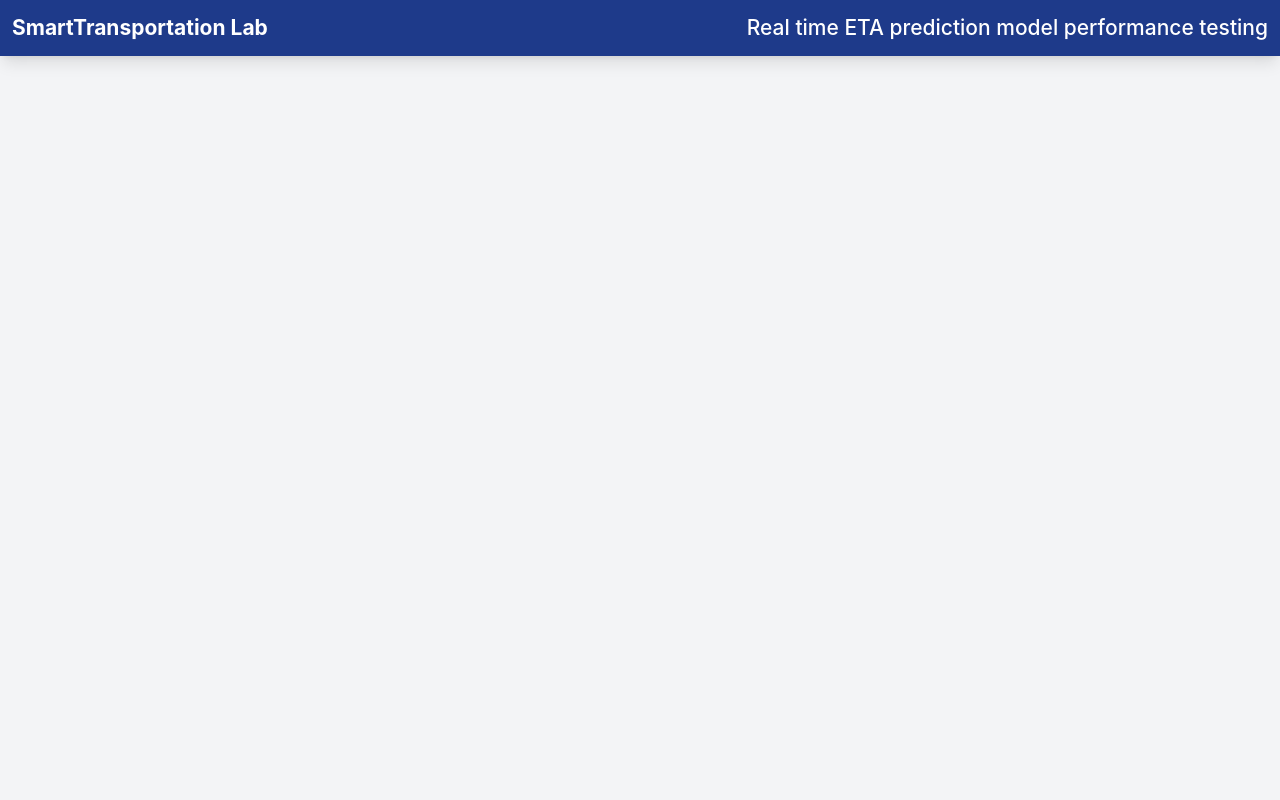
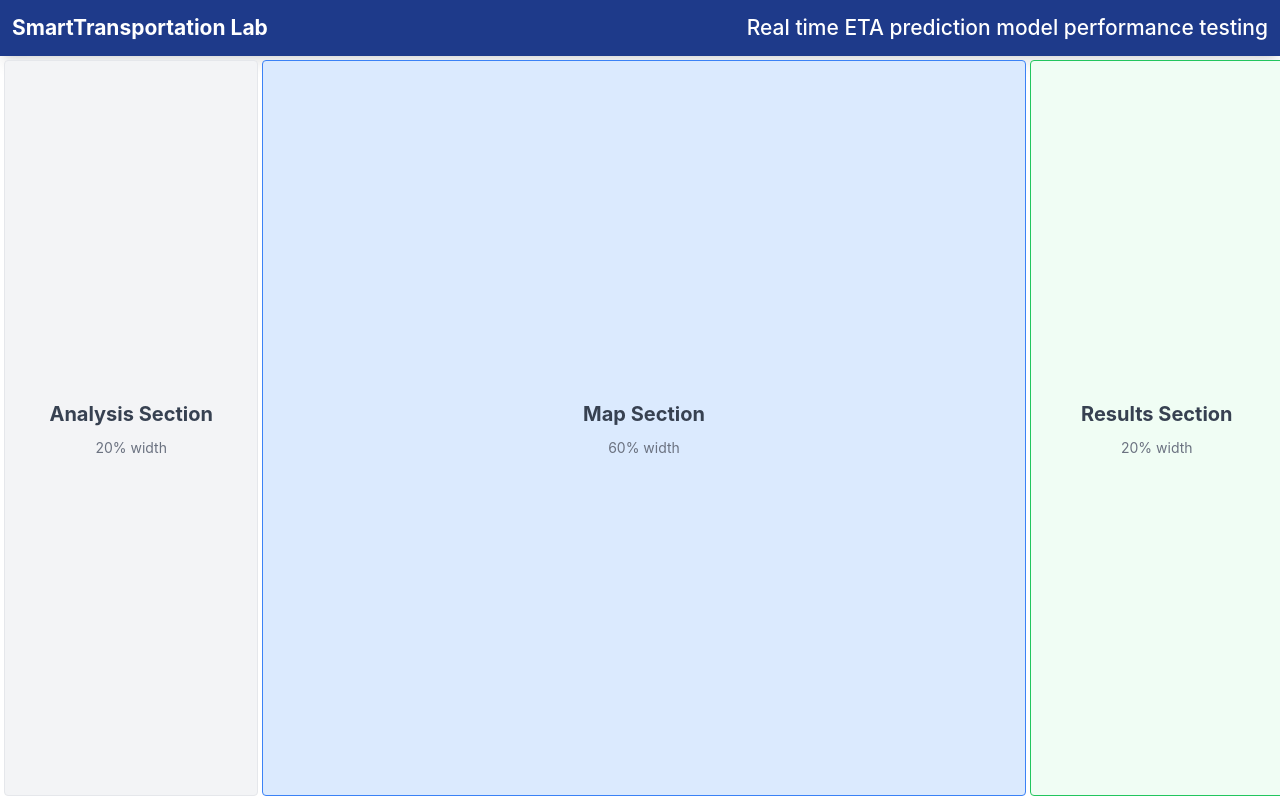
Before and after one commit to Ruppin-SmartTransportation/TrafficLab, a Vue app in the folder frontend/: page /sim-demo in a window 1280 px wide. Built offline with nearby package versions, Linux system fonts and the light colour scheme.

Commit message:
basic sections split

```diff
--- a/frontend/src/components/SimDemoPage.vue
+++ b/frontend/src/components/SimDemoPage.vue
@@ -1,5 +1,5 @@
 <template>
-  <div class="min-h-screen bg-gray-100">
+  <div class="app-container">
     <!-- Navigation -->
     <nav class="bg-blue-900 text-white shadow-lg">
       <div class="w-full px-2 xs:px-3 sm:px-4 md:px-6 lg:px-8 xl:px-12 2xl:px-16 3xl:px-20 4xl:px-24">
@@ -21,6 +21,35 @@
         </div>
       </div>
     </nav>
+
+    <!-- Main Content Section -->
+    <div class="main-content">
+      <div class="content-grid">
+        <!-- Analysis Section - 20% -->
+        <div class="analysis-section">
+          <div class="section-placeholder">
+            <h3>Analysis Section</h3>
+            <p>20% width</p>
+          </div>
+        </div>
+
+        <!-- Map Section - 60% -->
+        <div class="map-section">
+          <div class="section-placeholder">
+            <h3>Map Section</h3>
+            <p>60% width</p>
+          </div>
+        </div>
+
+        <!-- Results Section - 20% -->
+        <div class="results-section">
+          <div class="section-placeholder">
+            <h3>Results Section</h3>
+            <p>20% width</p>
+          </div>
+        </div>
+      </div>
+    </div>
 
   </div>
 </template>
@@ -165,6 +194,19 @@ export default {
 </script>
 
 <style scoped>
+/* ===== APP CONTAINER ===== */
+.app-container {
+  height: 100vh;
+  width: 100vw;
+  display: flex;
+  flex-direction: column;
+  overflow: hidden;
+  margin: 0;
+  padding: 0;
+}
+
+/* Prevent scroll bars for this component */
+
 /* Responsive utilities and edge case handling */
 
 /* ===== HEADER GRID LAYOUT ===== */
@@ -281,7 +323,7 @@ export default {
 }
 
 /* Desktop text - show on larger screens */
-@media (min-width: 640px) {
+@media (min-width:720px) {
   .header-mobile-text {
     display: none !important;
   }
@@ -458,4 +500,76 @@ html, body {
     color: #ffffff;
   }
 }
+
+/* ===== MAIN CONTENT LAYOUT ===== */
+.main-content {
+  flex: 1;
+  width: 100%;
+  padding: 0;
+  overflow: hidden;
+  box-sizing: border-box;
+}
+
+.content-grid {
+  display: grid;
+  grid-template-columns: 20% 60% 20%;
+  gap: 0.25rem;
+  height: 100%;
+  width: 100%;
+  padding: 0.25rem;
+  box-sizing: border-box;
+}
+
+/* ===== ANALYSIS SECTION (20%) ===== */
+.analysis-section {
+  background-color: #f3f4f6;
+  border: 1px solid #e5e7eb;
+  border-radius: 0.25rem;
+  padding: 0.25rem;
+  overflow-y: auto;
+  box-sizing: border-box;
+}
+
+/* ===== MAP SECTION (60%) ===== */
+.map-section {
+  background-color: #dbeafe;
+  border: 1px solid #3b82f6;
+  border-radius: 0.25rem;
+  padding: 0.25rem;
+  overflow: hidden;
+  box-sizing: border-box;
+}
+
+/* ===== RESULTS SECTION (20%) ===== */
+.results-section {
+  background-color: #f0fdf4;
+  border: 1px solid #22c55e;
+  border-radius: 0.25rem;
+  padding: 0.25rem;
+  overflow-y: auto;
+  box-sizing: border-box;
+}
+
+/* ===== SECTION PLACEHOLDERS ===== */
+.section-placeholder {
+  height: 100%;
+  display: flex;
+  flex-direction: column;
+  align-items: center;
+  justify-content: center;
+  text-align: center;
+  color: #374151;
+}
+
+.section-placeholder h3 {
+  margin: 0 0 0.5rem 0;
+  font-size: 1.25rem;
+  font-weight: bold;
+}
+
+.section-placeholder p {
+  margin: 0;
+  font-size: 0.875rem;
+  color: #6b7280;
+}
 </style>
```
